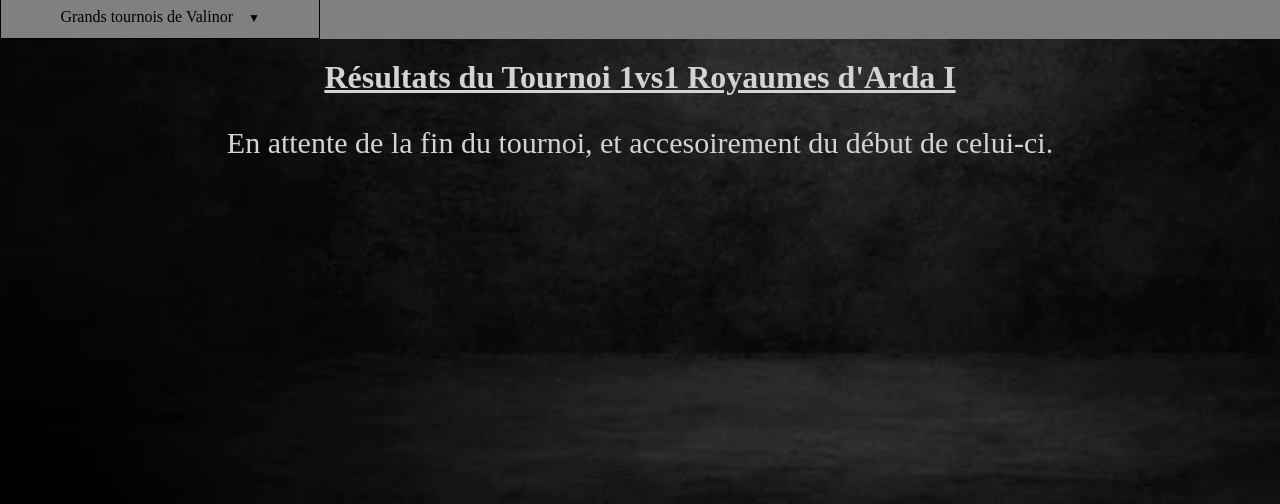
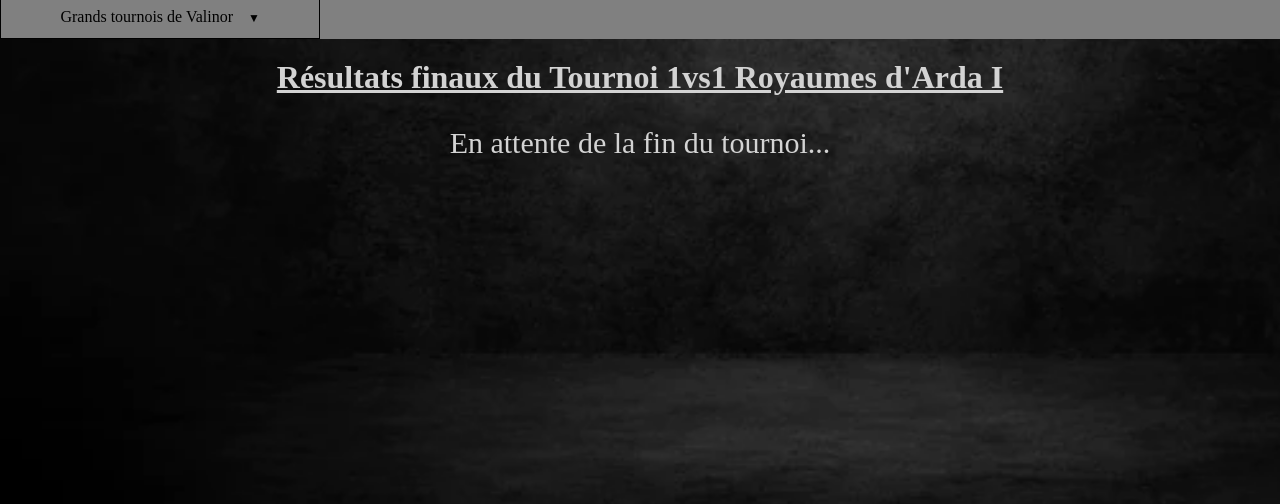
Before and after one commit to AymericV-EventsCraft/Royaumes-d-Arda, a plain HTML site: page Resultats.html in a window 1280 px wide. Shown: the part 296-800 px from the top of the page. Drawn offline with Linux system fonts and the light colour scheme.

Commit message:
Add files via upload

```diff
--- a/Resultats.html
+++ b/Resultats.html
@@ -57,8 +57,8 @@
         </ul>
     </nav>
     <section>
-        <h1 class="chronologie">Résultats du Tournoi 1vs1 Royaumes d'Arda I</h1>
-        <p id="temp">En attente de la fin du tournoi, et accesoirement du début de celui-ci.</p>
+        <h1 class="chronologie">Résultats finaux du Tournoi 1vs1 Royaumes d'Arda I</h1>
+        <p id="temp">En attente de la fin du tournoi...</p>
     </section>
 </body>
 </html>
```
